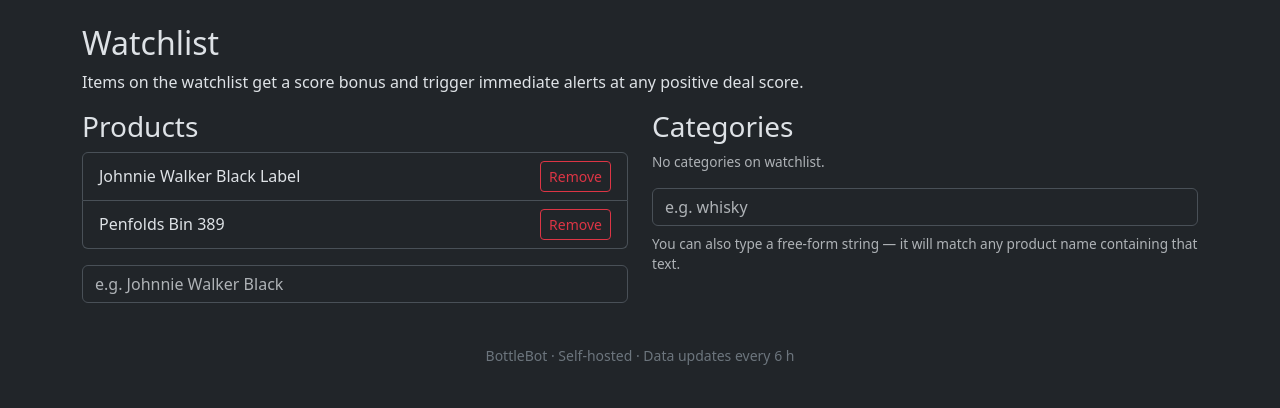
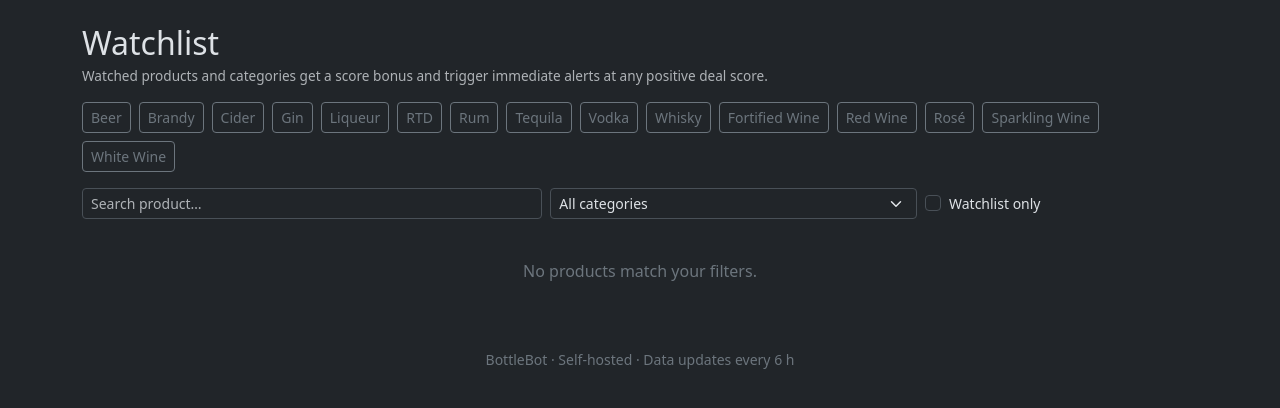
Before and after one commit to GreenMachine582/BottleBot, a FastAPI app: page /watchlist in a window 1280 px wide. Shown: the part 113-521 px from the top of the page. Run offline with FastAPI, Linux system fonts and the light colour scheme; some libraries are stand-ins or nearby versions.

Commit message:
feat: overhaul watchlist UI with category tags and per-volume subscriptions
Replace the two-column search/add/remove watchlist with a continuous card
list grouped by product, where individual volumes are toggled directly via
instant htmx requests. Categories are now a fixed code-level taxonomy
(taxonomy.CATEGORIES/CATEGORY_LABELS) rendered as multi-select pills instead
of being searched from whatever happens to be in stock.

Also fixes two latent bugs surfaced while building this: a case-sensitive
category comparison in ScoringEngine that silently no-op'd the stale
capitalized "Whisky" watchlist entry, and a toast handler in base.html that
read e.detail.value instead of e.detail, so every HX-Trigger toast in the
app (including the existing scrape-trigger buttons) rendered "undefined".

Co-Authored-By: Claude Sonnet 4.6 <noreply@anthropic.com>

```diff
--- a/src/scoring/engine.py
+++ b/src/scoring/engine.py
@@ -72,7 +72,7 @@ class ScoringEngine:
         c = self.criteria.watchlist
         if any(w.lower() in product_name.lower() for w in c.products):
             return True
-        if category and category in c.categories:
+        if category and category.lower() in {x.lower() for x in c.categories}:
             return True
         return False
 
--- a/src/web/routes/watchlist.py
+++ b/src/web/routes/watchlist.py
@@ -1,101 +1,156 @@
+import json
+
 import yaml
 from fastapi import APIRouter, Form, Request
-from fastapi.responses import HTMLResponse, RedirectResponse
+from fastapi.responses import HTMLResponse
 from sqlalchemy.orm import Session
 
 from ...db.engine import engine
 from ...db.models import Product
 from ...scoring.criteria import load_criteria
+from ...scrapers.taxonomy import CATEGORIES, CATEGORY_LABELS
 from ..templating import templates
+from ..watchlist_logic import (
+    ProductGroup,
+    find_siblings,
+    group_products,
+    is_volume_watched,
+    toggle_volume_off,
+    toggle_volume_on,
+)
 
 router = APIRouter()
 
 CRITERIA_PATH = "config/criteria.yaml"
 
 
+def _toast(message: str, kind: str = "success") -> str:
+    """Build an HX-Trigger header value for a toast notification."""
+    return json.dumps({"showToast": {"message": message, "kind": kind}})
+
+
+def _load_yaml() -> dict:
+    with open(CRITERIA_PATH) as f:
+        return yaml.safe_load(f)
+
+
+def _save_yaml(raw: dict) -> None:
+    with open(CRITERIA_PATH, "w") as f:
+        yaml.dump(raw, f, default_flow_style=False, allow_unicode=True, sort_keys=False)
+
+
 @router.get("/watchlist", response_class=HTMLResponse)
 async def get_watchlist(request: Request):
     criteria = load_criteria(CRITERIA_PATH)
+    with Session(engine) as session:
+        products = session.query(Product).order_by(Product.name).all()
+        groups = group_products(products)
+        session.expunge_all()
+
     return templates.TemplateResponse(request, "watchlist.html", {
-        "products": criteria.watchlist.products,
-        "categories": criteria.watchlist.categories,
+        "categories": CATEGORIES,
+        "category_labels": CATEGORY_LABELS,
+        "watched_categories": {c.lower() for c in criteria.watchlist.categories},
+        "groups": groups,
+        "watch_products": criteria.watchlist.products,
     })
 
 
-@router.get("/watchlist/search", response_class=HTMLResponse)
-async def search_watchlist(request: Request, q: str = ""):
-    products: list[Product] = []
-    categories: list[str] = []
-    if q.strip():
-        with Session(engine) as session:
-            products = (
-                session.query(Product)
-                .filter(Product.name.ilike(f"%{q.strip()}%"))
-                .limit(10)
-                .all()
-            )
-            cat_rows = (
-                session.query(Product.category)
-                .filter(Product.category.ilike(f"%{q.strip()}%"))
-                .distinct()
-                .limit(8)
-                .all()
-            )
-            categories = [r[0] for r in cat_rows if r[0]]
-            session.expunge_all()
-    return templates.TemplateResponse(request, "_watchlist_search_results.html", {
-        "products": products,
-        "categories": categories,
-        "q": q.strip(),
+@router.get("/watchlist/list", response_class=HTMLResponse)
+async def filter_watchlist_list(
+    request: Request,
+    q: str = "",
+    category: str = "",
+    watchlist_only: bool = False,
+):
+    criteria = load_criteria(CRITERIA_PATH)
+    watch_products = criteria.watchlist.products
+
+    with Session(engine) as session:
+        query = session.query(Product)
+        if q.strip():
+            query = query.filter(Product.name.ilike(f"%{q.strip()}%"))
+        if category:
+            query = query.filter(Product.category == category)
+        products = query.order_by(Product.name).all()
+        groups = group_products(products)
+        session.expunge_all()
+
+    if watchlist_only:
+        narrowed = []
+        for g in groups:
+            watched_vols = [v for v in g.volumes if is_volume_watched(v, watch_products)]
+            if watched_vols:
+                narrowed.append(ProductGroup(g.clean_name, g.brand, g.category, watched_vols))
+        groups = narrowed
+
+    return templates.TemplateResponse(request, "_watchlist_list.html", {
+        "groups": groups,
+        "watch_products": watch_products,
+        "category_labels": CATEGORY_LABELS,
     })
 
 
-@router.post("/watchlist/add")
-async def add_to_watchlist(
-    product_name: str = Form(default=""),
-    category: str = Form(default=""),
-):
-    with open(CRITERIA_PATH) as f:
-        raw = yaml.safe_load(f)
+@router.post("/watchlist/toggle-category")
+async def toggle_category(request: Request, category: str = Form(...)):
+    if category not in CATEGORIES:
+        return HTMLResponse("", status_code=404)
 
+    raw = _load_yaml()
     raw.setdefault("watchlist", {})
+    raw["watchlist"].setdefault("categories", [])
+    cats = raw["watchlist"]["categories"]
 
-    product_name = product_name.strip()
-    if product_name:
-        raw["watchlist"].setdefault("products", [])
-        if product_name not in raw["watchlist"]["products"]:
-            raw["watchlist"]["products"].append(product_name)
+    if any(c.lower() == category for c in cats):
+        raw["watchlist"]["categories"] = [c for c in cats if c.lower() != category]
+        now_on = False
+    else:
+        cats.append(category)
+        now_on = True
 
-    category = category.strip()
-    if category:
-        raw["watchlist"].setdefault("categories", [])
-        if category not in raw["watchlist"]["categories"]:
-            raw["watchlist"]["categories"].append(category)
+    _save_yaml(raw)
 
-    with open(CRITERIA_PATH, "w") as f:
-        yaml.dump(raw, f, default_flow_style=False, allow_unicode=True, sort_keys=False)
-
-    return RedirectResponse("/watchlist", status_code=303)
+    label = CATEGORY_LABELS.get(category, category)
+    resp = templates.TemplateResponse(request, "_watchlist_category_pill.html", {
+        "cat": category,
+        "label": label,
+        "watching": now_on,
+    })
+    resp.headers["HX-Trigger"] = _toast(
+        f"{label} {'added to' if now_on else 'removed from'} watchlist"
+    )
+    return resp
 
 
-@router.post("/watchlist/remove")
-async def remove_from_watchlist(
-    product_name: str = Form(default=""),
-    category: str = Form(default=""),
-):
-    with open(CRITERIA_PATH) as f:
-        raw = yaml.safe_load(f)
+@router.post("/watchlist/toggle-volume")
+async def toggle_volume(request: Request, product_id: int = Form(...)):
+    with Session(engine) as session:
+        product = session.get(Product, product_id)
+        if product is None:
+            return HTMLResponse("", status_code=404)
+        siblings = find_siblings(session, product)
+        session.expunge_all()
 
-    wl = raw.get("watchlist", {})
-    product_name = product_name.strip()
-    if product_name and product_name in wl.get("products", []):
-        wl["products"].remove(product_name)
+    raw = _load_yaml()
+    raw.setdefault("watchlist", {})
+    raw["watchlist"].setdefault("products", [])
+    watch_products = raw["watchlist"]["products"]
 
-    category = category.strip()
-    if category and category in wl.get("categories", []):
-        wl["categories"].remove(category)
+    if is_volume_watched(product, watch_products):
+        new_list = toggle_volume_off(watch_products, product, siblings)
+        now_on = False
+    else:
+        new_list = toggle_volume_on(watch_products, product)
+        now_on = True
 
-    with open(CRITERIA_PATH, "w") as f:
-        yaml.dump(raw, f, default_flow_style=False, allow_unicode=True, sort_keys=False)
+    raw["watchlist"]["products"] = new_list
+    _save_yaml(raw)
 
-    return RedirectResponse("/watchlist", status_code=303)
+    resp = templates.TemplateResponse(request, "_watchlist_volume_chip.html", {
+        "product": product,
+        "watching": now_on,
+    })
+    resp.headers["HX-Trigger"] = _toast(
+        f"{product.volume_ml}mL {'added to' if now_on else 'removed from'} watchlist"
+    )
+    return resp
--- a/src/web/static/style.css
+++ b/src/web/static/style.css
@@ -56,16 +56,9 @@ tr.failed-run td {
   font-size: 0.85rem;
 }
 
-/* Watchlist search dropdown */
-.watchlist-results {
-  max-height: 280px;
-  overflow-y: auto;
-  border: 1px solid var(--bs-border-color);
-  border-radius: 0.375rem;
-  background: var(--bs-body-bg);
-}
-.watchlist-results:empty {
-  display: none;
+/* Watchlist: category pill / volume chip toggle buttons */
+.watchlist-pill, .watchlist-chip {
+  transition: background-color 0.15s ease;
 }
 
 /* Metric stat cards on deal detail */
--- /dev/null
+++ b/src/web/templates/_watchlist_category_pill.html
@@ -0,0 +1,8 @@
+<button type="button"
+  class="btn btn-sm {{ 'btn-success' if watching else 'btn-outline-secondary' }} watchlist-pill"
+  hx-post="/watchlist/toggle-category"
+  hx-vals='{"category": "{{ cat }}"}'
+  hx-target="this"
+  hx-swap="outerHTML">
+  {{ label }}
+</button>
--- /dev/null
+++ b/src/web/templates/_watchlist_category_pills.html
@@ -0,0 +1,7 @@
+<div class="d-flex flex-wrap gap-2 mb-3">
+  {% for cat in categories %}
+    {% set label = category_labels.get(cat, cat) %}
+    {% set watching = cat in watched_categories %}
+    {% include "_watchlist_category_pill.html" %}
+  {% endfor %}
+</div>
--- /dev/null
+++ b/src/web/templates/_watchlist_list.html
@@ -0,0 +1,7 @@
+{% if groups %}
+{% for group in groups %}
+{% include "_watchlist_product_card.html" %}
+{% endfor %}
+{% else %}
+<div class="text-center text-secondary py-4">No products match your filters.</div>
+{% endif %}
--- a/src/web/templates/base.html
+++ b/src/web/templates/base.html
@@ -49,7 +49,7 @@
     // HTMX HX-Trigger toast handler
     // Value can be a plain string or {message, kind} where kind is "success"|"warning"|"danger"
     document.body.addEventListener("showToast", function(e) {
-      var val = e.detail.value;
+      var val = e.detail;
       var msg = (typeof val === "object" && val.message) ? val.message : val;
       var kind = (typeof val === "object" && val.kind) ? val.kind : "success";
       var colorMap = { success: "text-bg-success", warning: "text-bg-warning", danger: "text-bg-danger" };
--- a/src/web/templates/watchlist.html
+++ b/src/web/templates/watchlist.html
@@ -2,94 +2,43 @@
 {% block title %}Watchlist{% endblock %}
 {% block content %}
 
-<h2>Watchlist</h2>
-<p>Items on the watchlist get a score bonus and trigger immediate alerts at any positive deal score.</p>
+<div class="mb-3">
+  <h2 class="mb-1">Watchlist</h2>
+  <p class="hint mb-0">Watched products and categories get a score bonus and trigger immediate alerts at any positive deal score.</p>
+</div>
 
-<div class="row g-4">
-  <div class="col-md-6">
-    <h3>Products</h3>
-    {% if products %}
-    <ul class="list-group mb-3">
-      {% for name in products %}
-      <li class="list-group-item d-flex justify-content-between align-items-center">
-        {{ name }}
-        <form method="post" action="/watchlist/remove" class="mb-0">
-          <input type="hidden" name="product_name" value="{{ name }}">
-          <button type="submit" class="btn btn-sm btn-outline-danger">Remove</button>
-        </form>
-      </li>
+{% include "_watchlist_category_pills.html" %}
+
+<form id="watchlist-filter-form"
+  hx-get="/watchlist/list"
+  hx-trigger="change from:#watchlist-filter-form, keyup changed delay:400ms from:#wl-q-input"
+  hx-target="#watchlist-list-body"
+  hx-swap="innerHTML"
+  hx-push-url="true"
+  class="row g-2 mb-3">
+  <div class="col-12 col-md-5">
+    <input type="search" id="wl-q-input" name="q" class="form-control form-control-sm"
+      placeholder="Search product…" value="{{ request.query_params.get('q', '') }}" autocomplete="off">
+  </div>
+  <div class="col-6 col-md-4">
+    <select name="category" class="form-select form-select-sm">
+      <option value="">All categories</option>
+      {% for cat in categories %}
+      <option value="{{ cat }}" {% if request.query_params.get('category') == cat %}selected{% endif %}>{{ category_labels.get(cat, cat) }}</option>
       {% endfor %}
-    </ul>
-    {% else %}
-    <p class="hint">No products on watchlist.</p>
-    {% endif %}
+    </select>
+  </div>
+  <div class="col-6 col-md-3 d-flex align-items-center">
+    <div class="form-check">
+      <input class="form-check-input" type="checkbox" name="watchlist_only" value="true" id="wl-only-check"
+        {% if request.query_params.get('watchlist_only') %}checked{% endif %}>
+      <label class="form-check-label small" for="wl-only-check">Watchlist only</label>
+    </div>
+  </div>
+</form>
 
-    <div class="position-relative">
-      <input type="text" id="wl-product-search" class="form-control"
-        placeholder="e.g. Johnnie Walker Black" autocomplete="off"
-        name="q"
-        hx-get="/watchlist/search"
-        hx-trigger="keyup changed delay:300ms"
-        hx-target="#wl-product-results"
-        hx-include="this">
-      <div id="wl-product-results" class="watchlist-results position-absolute w-100" style="z-index:10"></div>
-    </div>
-    <form method="post" action="/watchlist/add" id="wl-product-confirm" class="d-none mt-2">
-      <input type="hidden" name="product_name" id="wl-product-confirm-value">
-      <div class="d-flex gap-2 align-items-center">
-        <span id="wl-product-confirm-label" class="text-secondary small flex-grow-1 text-truncate"></span>
-        <button class="btn btn-sm btn-success">Add to watchlist</button>
-        <button type="button" class="btn btn-sm btn-outline-secondary" onclick="
-          document.getElementById('wl-product-confirm').classList.add('d-none');
-          document.getElementById('wl-product-results').innerHTML='';
-          document.getElementById('wl-product-search').value='';
-        ">Cancel</button>
-      </div>
-    </form>
-  </div>
-
-  <div class="col-md-6">
-    <h3>Categories</h3>
-    {% if categories %}
-    <ul class="list-group mb-3">
-      {% for cat in categories %}
-      <li class="list-group-item d-flex justify-content-between align-items-center">
-        {{ cat }}
-        <form method="post" action="/watchlist/remove" class="mb-0">
-          <input type="hidden" name="category" value="{{ cat }}">
-          <button type="submit" class="btn btn-sm btn-outline-danger">Remove</button>
-        </form>
-      </li>
-      {% endfor %}
-    </ul>
-    {% else %}
-    <p class="hint">No categories on watchlist.</p>
-    {% endif %}
-
-    <div class="position-relative">
-      <input type="text" id="wl-category-search" class="form-control"
-        placeholder="e.g. whisky" autocomplete="off"
-        name="q"
-        hx-get="/watchlist/search"
-        hx-trigger="keyup changed delay:300ms"
-        hx-target="#wl-category-results"
-        hx-include="this">
-      <div id="wl-category-results" class="watchlist-results position-absolute w-100" style="z-index:10"></div>
-    </div>
-    <form method="post" action="/watchlist/add" id="wl-category-confirm" class="d-none mt-2">
-      <input type="hidden" name="category" id="wl-category-confirm-value">
-      <div class="d-flex gap-2 align-items-center">
-        <span id="wl-category-confirm-label" class="text-secondary small flex-grow-1 text-truncate"></span>
-        <button class="btn btn-sm btn-success">Add category</button>
-        <button type="button" class="btn btn-sm btn-outline-secondary" onclick="
-          document.getElementById('wl-category-confirm').classList.add('d-none');
-          document.getElementById('wl-category-results').innerHTML='';
-          document.getElementById('wl-category-search').value='';
-        ">Cancel</button>
-      </div>
-    </form>
-    <p class="hint mt-2">You can also type a free-form string — it will match any product name containing that text.</p>
-  </div>
+<div id="watchlist-list-body">
+  {% include "_watchlist_list.html" %}
 </div>
 
 {% endblock %}
--- a/src/web/templating.py
+++ b/src/web/templating.py
@@ -3,6 +3,8 @@ from pathlib import Path
 from fastapi.templating import Jinja2Templates
 
 from .utils import clean_product_name
+from .watchlist_logic import is_volume_watched
 
 templates = Jinja2Templates(directory=Path(__file__).parent / "templates")
 templates.env.globals["clean_name"] = clean_product_name
+templates.env.globals["is_volume_watched"] = is_volume_watched
```
Also changed, not shown: src/scrapers/taxonomy.py (+23 -0 lines), src/web/templates/_watchlist_product_card.html (added, +20 -0 lines), src/web/templates/_watchlist_search_results.html (deleted, +0 -58 lines), src/web/templates/_watchlist_volume_chip.html (added, +8 -0 lines), src/web/watchlist_logic.py (added, +93 -0 lines), tests/test_watchlist_logic.py (added, +88 -0 lines), tests/test_web_routes.py (+51 -7 lines).
